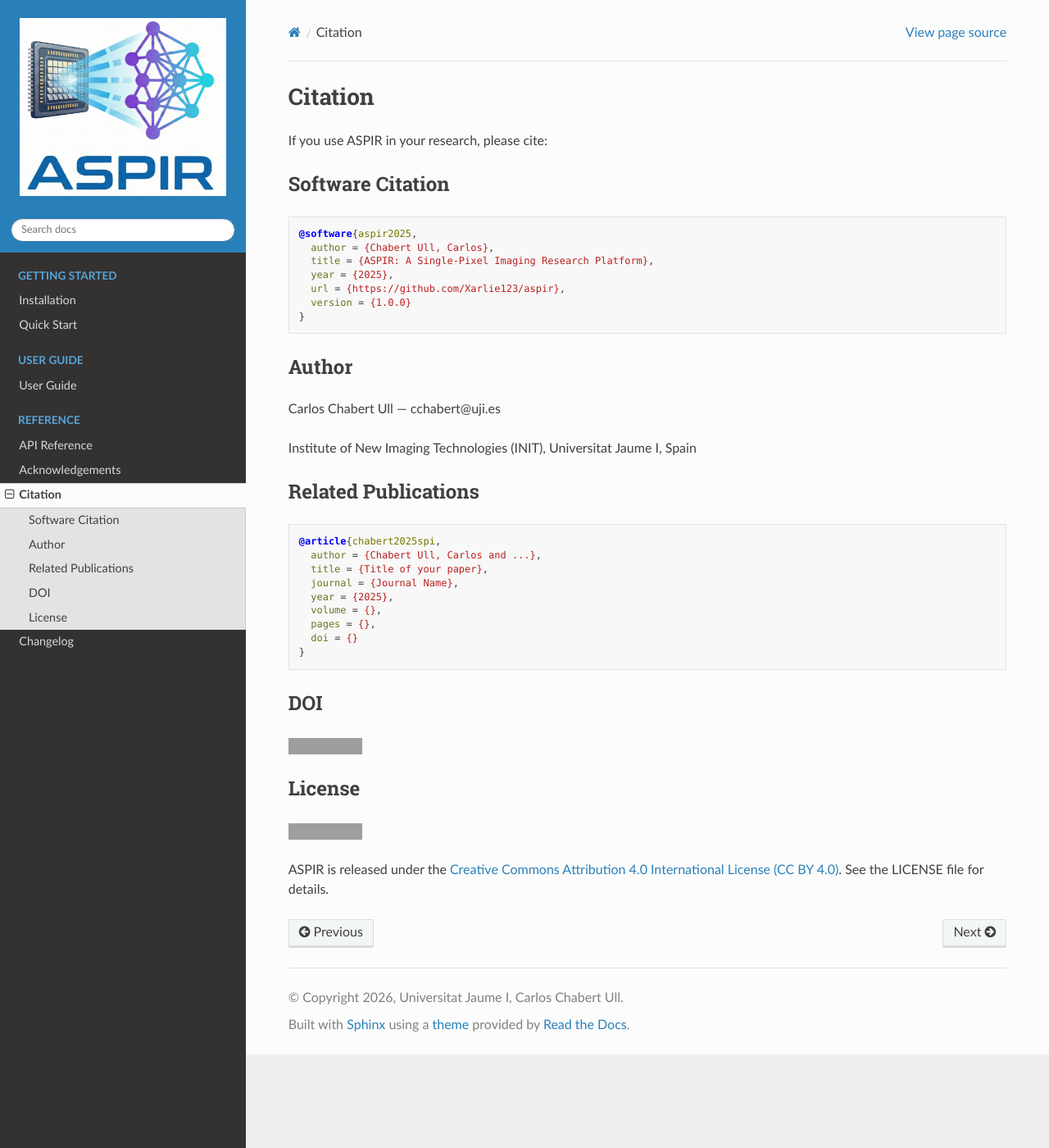
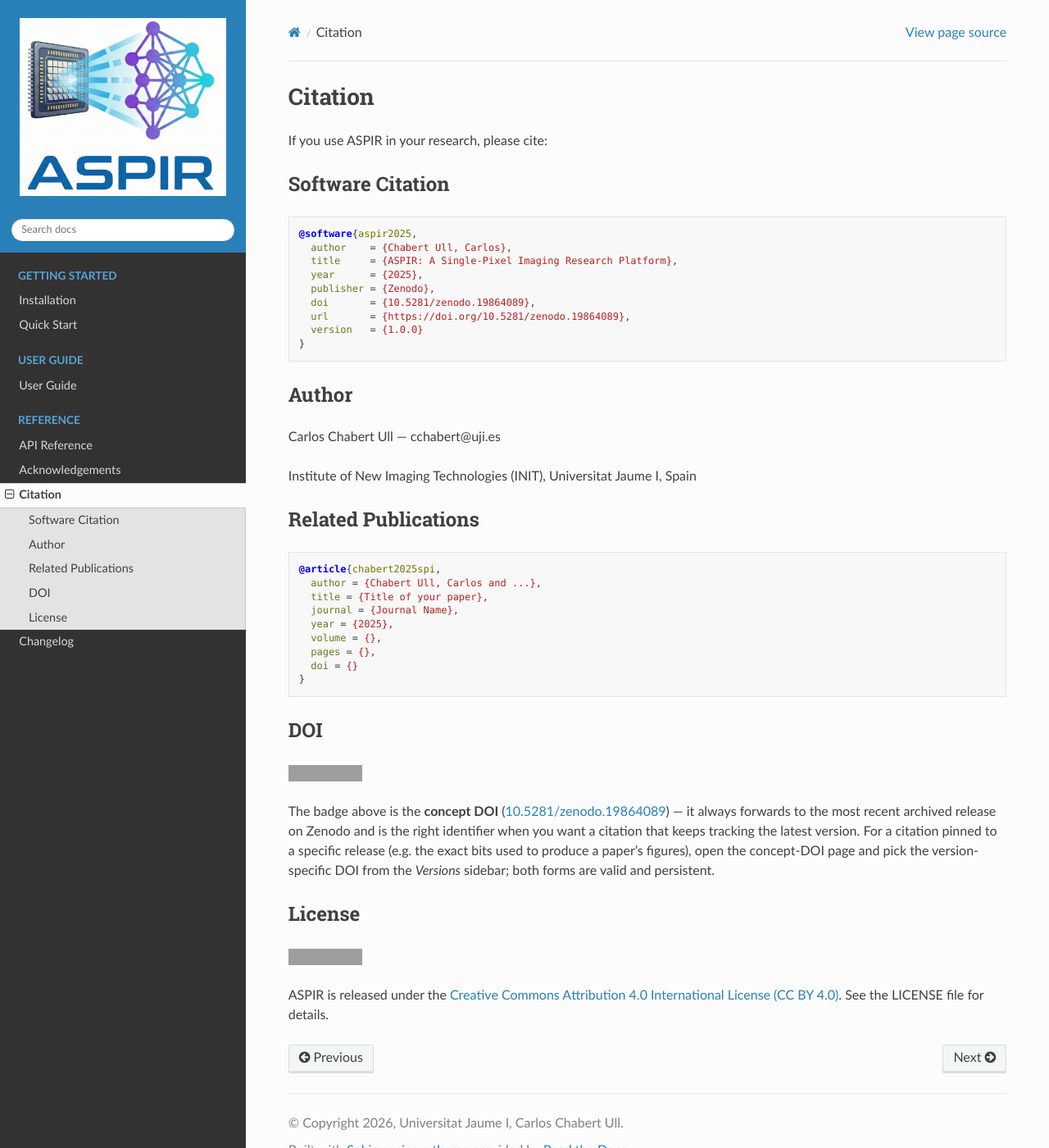
Before and after one commit to Xarlie123/aspir, a Sphinx documentation site: the page built from docs/citation.md, in a window 1280 px wide and 1400 px high. Shown: the whole window at 82% size. Built offline with Sphinx 7.4.7 and the Read the Docs theme 3.1.0, drawn with Linux system fonts in a browser that asks for light colours; grey boxes are pictures that could not be loaded.

Commit message:
docs: add Zenodo concept DOI (10.5281/zenodo.19864089)
The repository now has a Zenodo concept DOI that's stable across
releases — it always resolves to the latest archived snapshot and
is the right citation target when you want a reference that keeps
tracking the codebase. Surface it in three places so the user
finds it from any natural entry point:

* ``README.md`` — new badge row directly under the description
  (DOI · License · ReadTheDocs), where projects conventionally
  carry status badges. The license info further down is left as
  prose; the badge is the canonical "this is the persistent
  identifier" anchor at the top.
* ``docs/index.md`` — the License section becomes "License &
  Citation" with the DOI badge stacked above the license badge,
  plus a one-paragraph note explaining concept-vs-version DOIs and
  pointing the reader at the dedicated citation page.
* ``docs/citation.md`` — the placeholder "XXXXXXX" Zenodo block is
  replaced with the real concept DOI, the BibTeX ``@software``
  entry gains ``publisher = {Zenodo}``, ``doi = {…}`` and
  ``url = {…}`` fields so it's directly pasteable, and the prose
  explains how to find the version-specific DOI when a
  paper-tracking citation is what's needed.

The choice of "concept DOI as the headline" (rather than picking a
version DOI) matches the user's preference: the stable identifier
travels with the project, and individual releases stay reachable
through the Zenodo *Versions* sidebar.

Verified the docs build cleanly with sphinx and the DOI string
shows up 1× in ``index.html`` (badge) and 4× in ``citation.html``
(badge + prose + BibTeX doi + BibTeX url).

````diff
--- a/docs/citation.md
+++ b/docs/citation.md
@@ -6,11 +6,13 @@
 
 ```bibtex
 @software{aspir2025,
-  author = {Chabert Ull, Carlos},
-  title = {ASPIR: A Single-Pixel Imaging Research Platform},
-  year = {2025},
-  url = {https://github.com/Xarlie123/aspir},
-  version = {1.0.0}
+  author    = {Chabert Ull, Carlos},
+  title     = {ASPIR: A Single-Pixel Imaging Research Platform},
+  year      = {2025},
+  publisher = {Zenodo},
+  doi       = {10.5281/zenodo.19864089},
+  url       = {https://doi.org/10.5281/zenodo.19864089},
+  version   = {1.0.0}
 }
 ```
 
@@ -38,9 +40,16 @@
 
 ## DOI
 
-<!-- Add Zenodo DOI badge here after registration -->
+[![DOI](https://zenodo.org/badge/DOI/10.5281/zenodo.19864089.svg)](https://doi.org/10.5281/zenodo.19864089)
 
-[![DOI](https://zenodo.org/badge/DOI/10.5281/zenodo.XXXXXXX.svg)](https://doi.org/10.5281/zenodo.XXXXXXX)
+The badge above is the **concept DOI**
+([10.5281/zenodo.19864089](https://doi.org/10.5281/zenodo.19864089)) — it always
+forwards to the most recent archived release on Zenodo and is the right
+identifier when you want a citation that keeps tracking the latest version.
+For a citation pinned to a specific release (e.g. the exact bits used to
+produce a paper's figures), open the concept-DOI page and pick the
+version-specific DOI from the *Versions* sidebar; both forms are valid and
+persistent.
 
 ## License
 
````
Also changed, not shown: README.md (+6 -0 lines), docs/index.md (+4 -1 lines).
